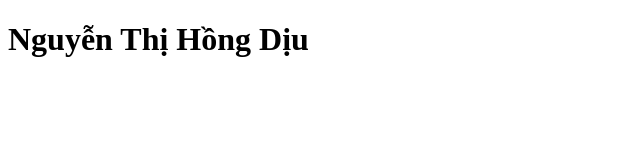
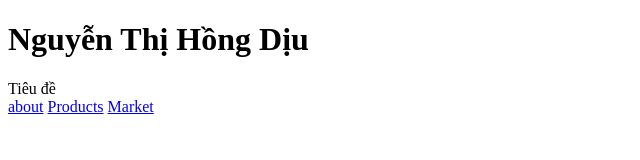
Before and after one commit to HongDiu7903/web-21CT114, a plain HTML site: page index.html in a window 1280 px wide. Shown: the whole page, without its empty margins (0-640 px from the left). Drawn offline with Linux system fonts and the light colour scheme.

Commit message:
Add files via upload

```diff
--- a/index.html
+++ b/index.html
@@ -7,5 +7,9 @@
 </head>
 <body>
     <h1>Nguyễn Thị Hồng Dịu</h1>
+    <header>Tiêu đề</header>
+    <a href="/about.html">about</a>
+    <a href="/products.html">Products</a>
+    <a href="/market.html">Market</a>
 </body>
 </html>
```
